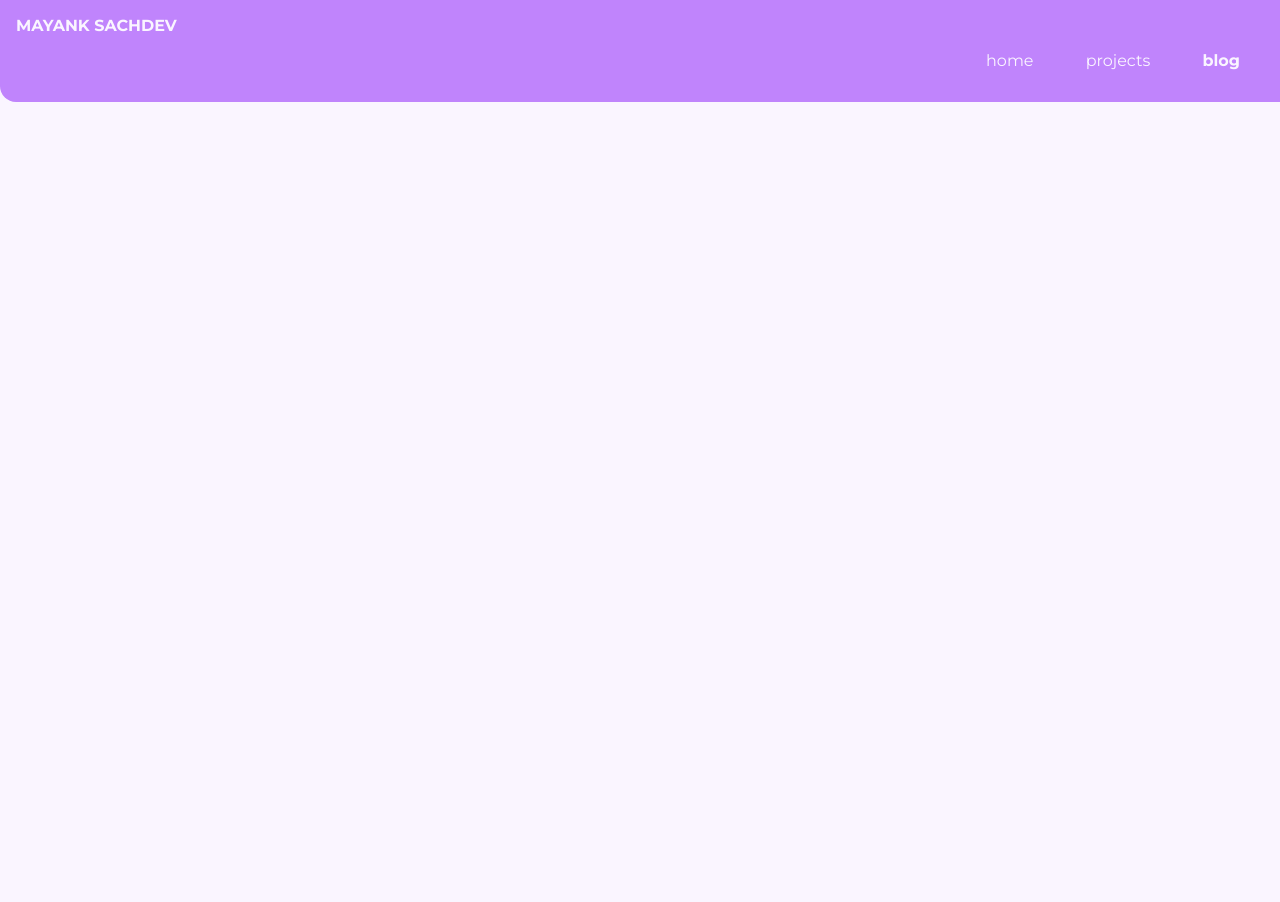
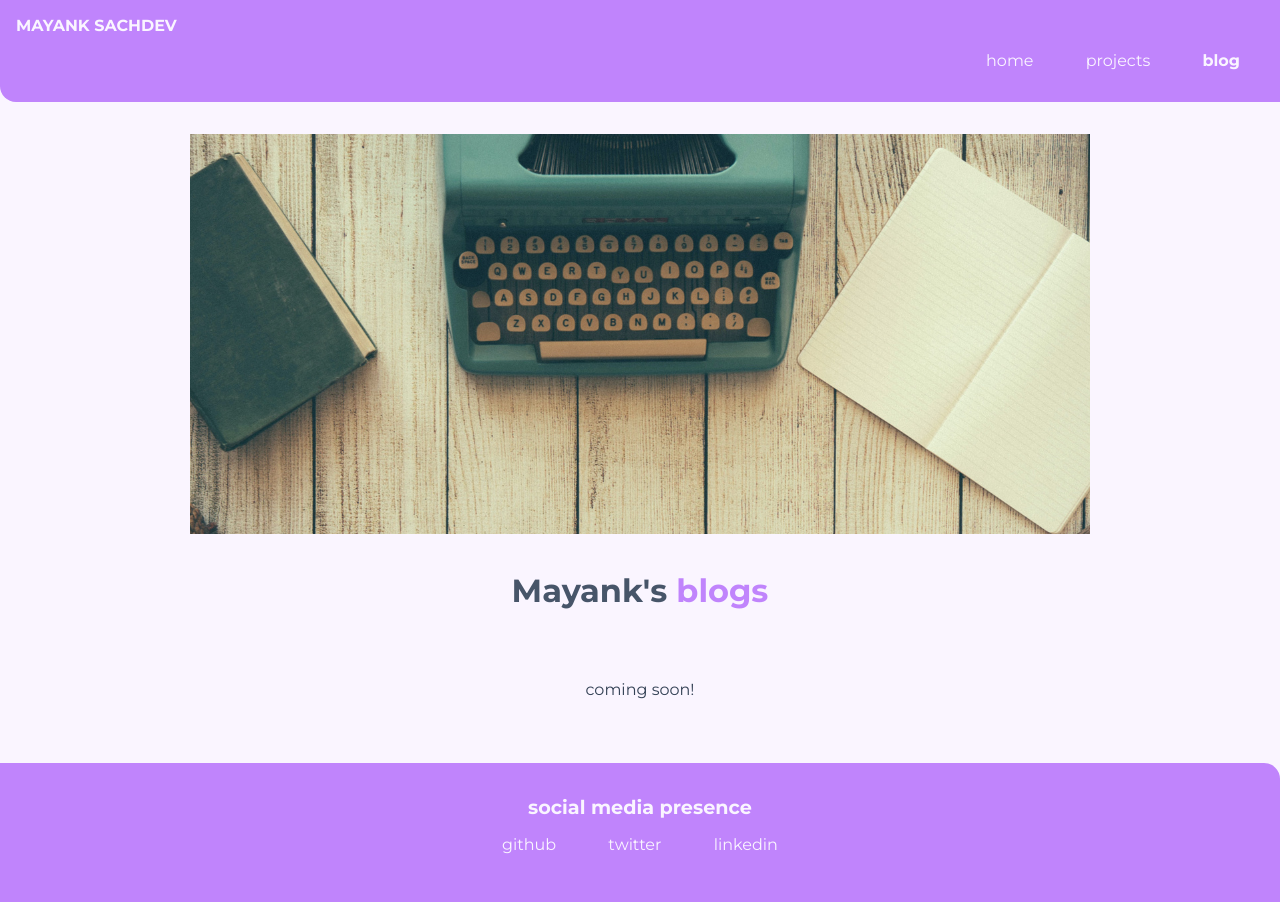
Before and after one commit to mayanksachdev/mayank-sachdev-levelZero-portfolio, a plain HTML site: page blog.html in a window 1280 px wide. Before the commit the page ends 800 px from the top, so only its background shows below. Drawn offline with Linux system fonts and the light colour scheme.

Commit message:
feat: added header, section and footer in blog page

```diff
--- a/blog.html
+++ b/blog.html
@@ -5,7 +5,7 @@
     <meta charset="UTF-8">
     <meta http-equiv="X-UA-Compatible" content="IE=edge">
     <meta name="viewport" content="width=device-width, initial-scale=1.0">
-    <title>Mayank sachdev|blog</title>
+    <title>Mayank sachdev | blog</title>
     <link href="/library/component-style.css" rel="stylesheet" />
 </head>
 
@@ -28,6 +28,36 @@
 
 
     </nav>
+    <header class="hero">
+        <div style="padding:0rem 0.5rem; max-height:400px; max-width:900px; margin:0rem auto">
+            <img src="library/hero-blog.png" alt="/">
+        </div>
+
+        <h1 class="hero-heading"> Mayank's <span class="hero-heading-inverted">blogs</span></h1>
+    </header>
+    <div style=" padding:1rem 0rem 4rem;text-align: center;">
+        coming soon!
+
+    </div>
+    <footer class="footer">
+        <div class="footer-header">social media presence</div>
+        <ul class="social-links list-no-bullets">
+            <li class="list-item-inline">
+                <a class="link" href="https://github.com/mayanksachdev"> github</a>
+            </li>
+            <li class="list-item-inline">
+                <a class="link" href="https://twitter.com/MayankkSachdev">twitter</a>
+            </li>
+            <li class="list-item-inline">
+                <a class="link" href="https://www.linkedin.com/in/mayank-sachdev-868427226">linkedin</a>
+            </li>
+
+
+
+        </ul>
+
+    </footer>
+
 </body>
 
 </html>
```
Also changed, not shown: index.html (+1 -1 lines), projects.html (+1 -1 lines), library/hero-blog.png (added).
